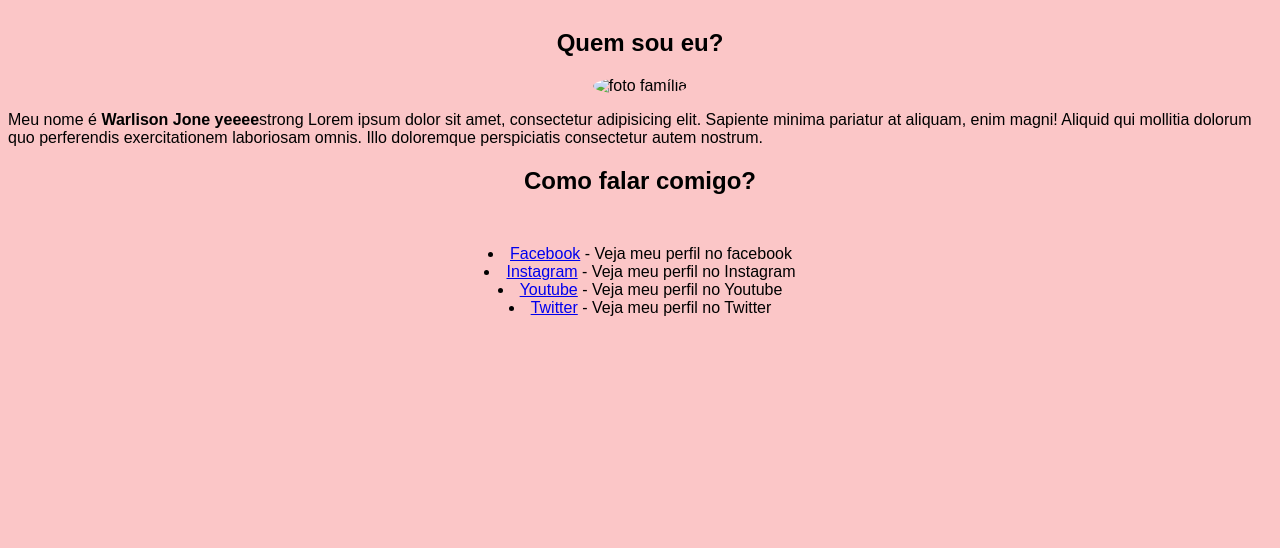
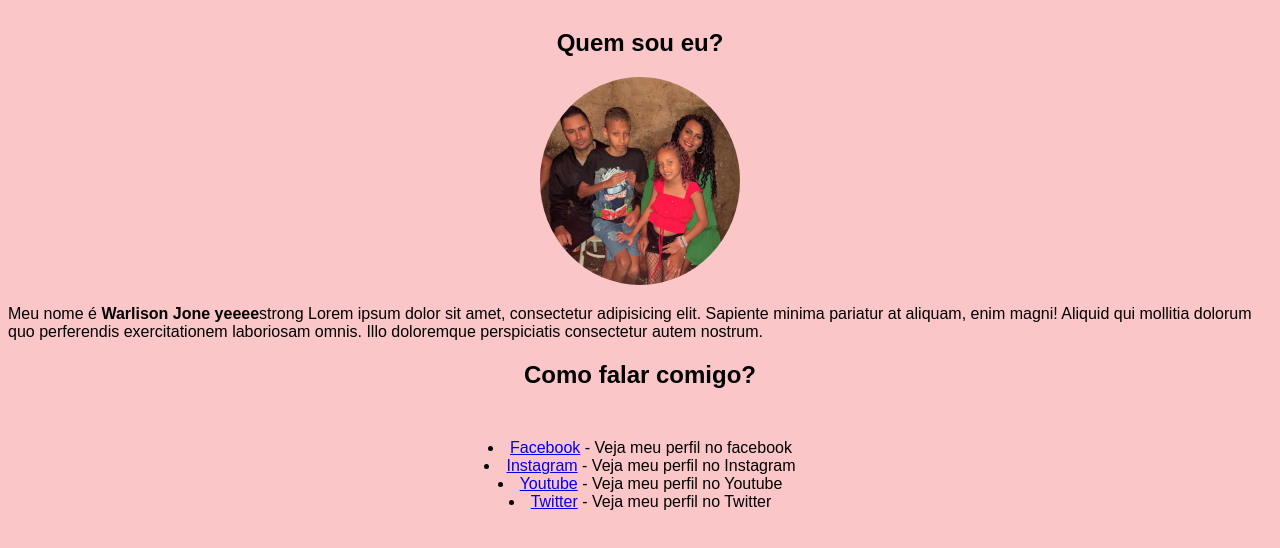
Before and after one commit to Warlisonjone/curso-html-e-css, a plain HTML site: page exercicio/desafio.html in a window 1280 px wide. Shown: the part 90-638 px from the top of the page. Drawn offline with Linux system fonts and the light colour scheme.

Commit message:
atualização codigo foto familia

```diff
--- a/exercicio/desafio.html
+++ b/exercicio/desafio.html
@@ -35,7 +35,7 @@ h1,h2{
 </head>
 <body><H1>Minhas redes sociais</H1>
     <h2>Quem sou eu?</h2>
-    <p style="text-align: center;"><img src="../imagens/fotofamilia-201.png" alt="foto família" id="foto perfil"></p>
+    <p style="text-align: center;"><img src="fotofamilia-201.png" alt="foto família" id="foto perfil"></p>
     <p>Meu nome é <strong>Warlison Jone yeeee</strong>strong Lorem ipsum dolor sit amet, consectetur adipisicing elit. Sapiente minima pariatur at aliquam, enim magni! Aliquid qui mollitia dolorum quo perferendis exercitationem laboriosam omnis. Illo doloremque perspiciatis consectetur autem nostrum.
 <h2>Como falar comigo?</h2>
 <div id="link">
```
